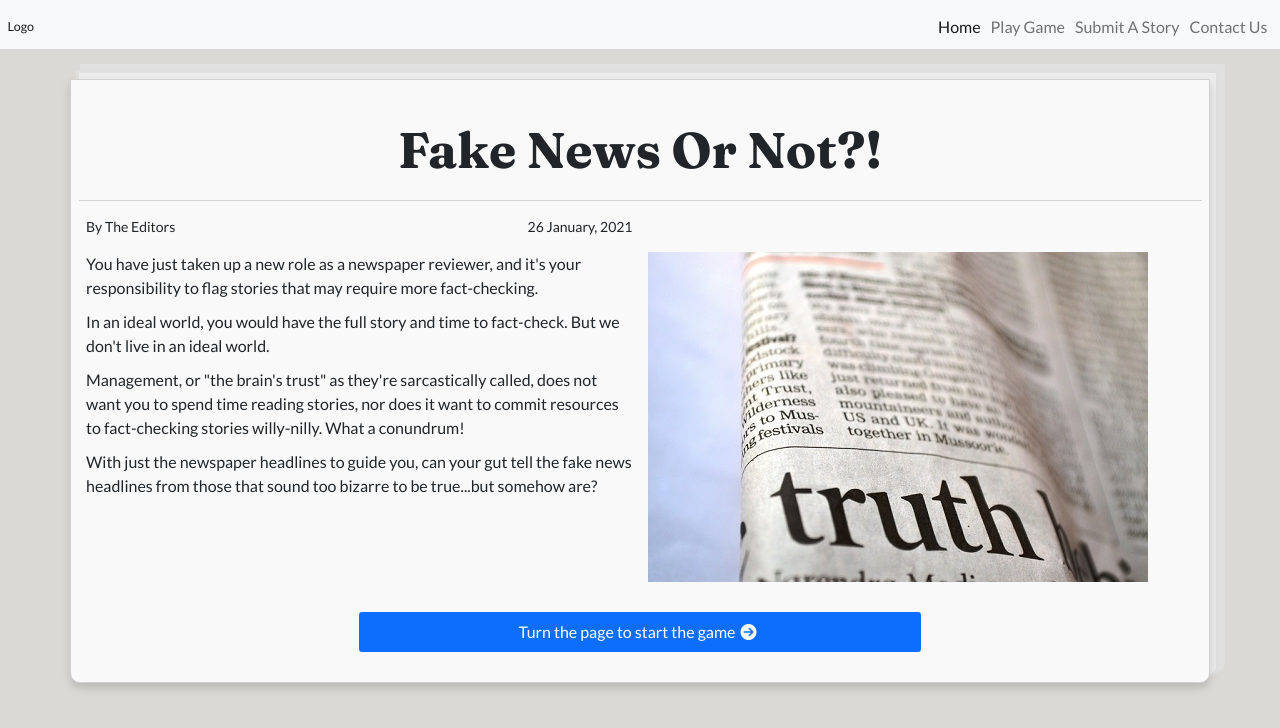
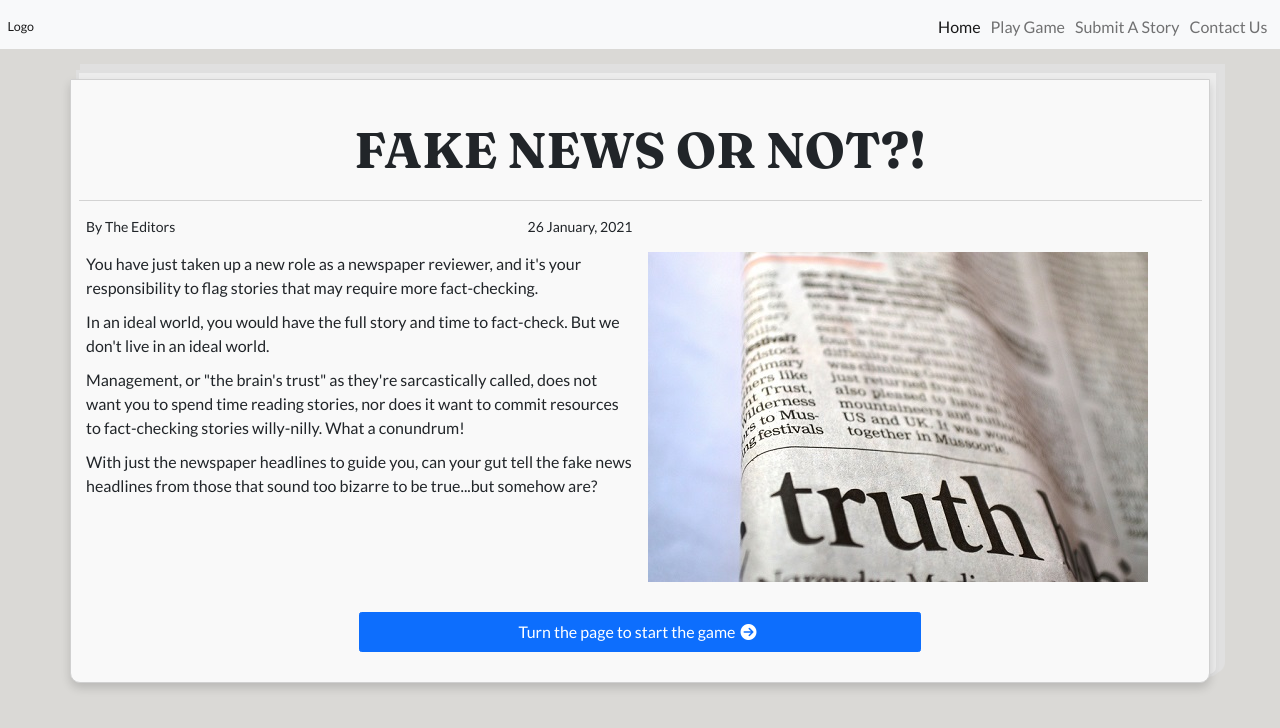
Before and after one commit to mark-obeirne/fake-news-or-not, a plain HTML site: page index.html in a window 1280 px wide. Drawn offline with nearby package versions, Linux system fonts and the light colour scheme.

Commit message:
Make page heading uppercase

```diff
--- a/index.html
+++ b/index.html
@@ -47,7 +47,7 @@
                     <div class="container">
                         <div class="row">
                             <div class="col-12 col-md-12 site-headline border-bottom-grey text-center mb-4 pb-4">
-                                <h1 class="display-1 heading">Fake News Or Not?!</h1>
+                                <h1 class="display-1 heading uppercase">Fake News Or Not?!</h1>
                             </div>
                             <div class="col-12 col-md-6">
                                 <div class="row">
```
